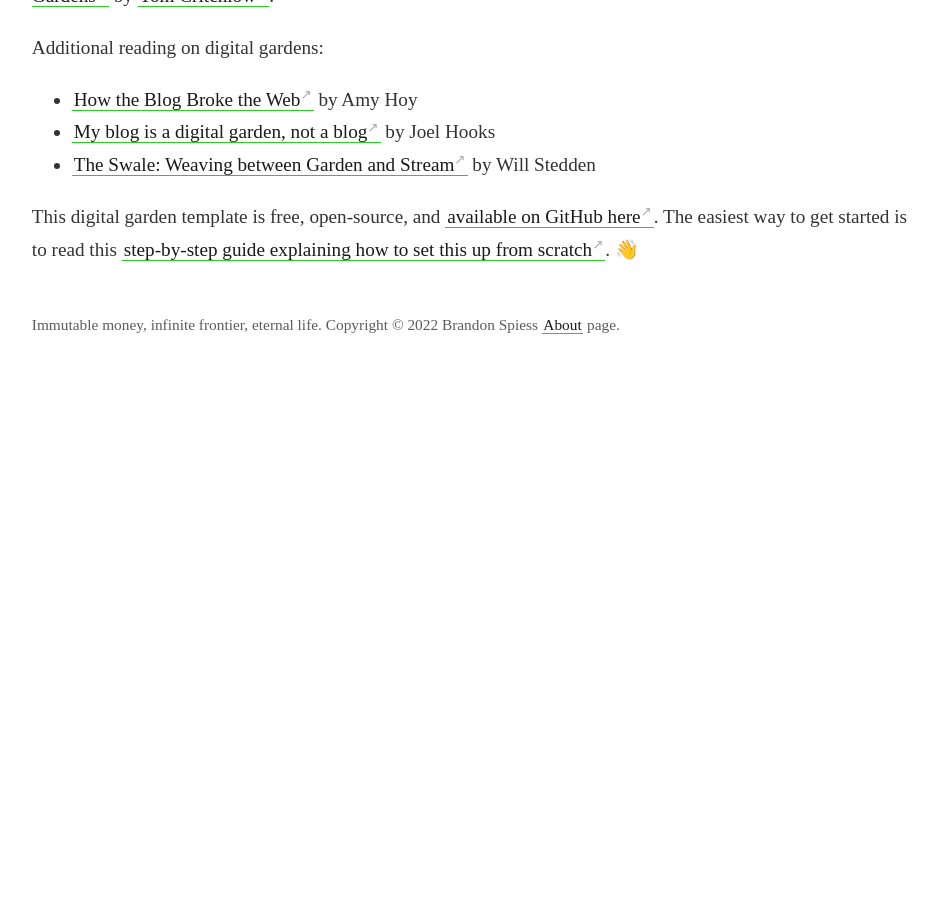
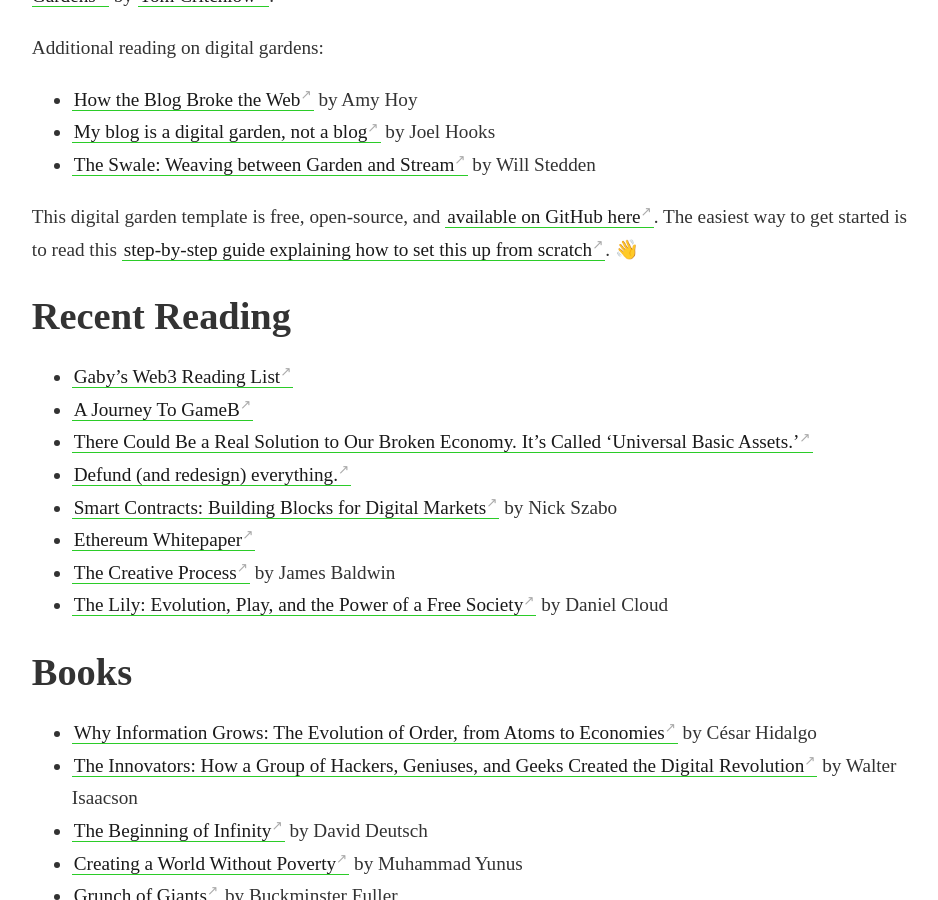
Before and after one commit to astravant/digitalgarden, a Jekyll site: the page built from _pages/index.md, in a window 1280 px wide and 900 px high, scrolled down 736 px. Shown: the whole window, without its empty margins (45-983 px from the left). Built offline with Jekyll 4.4.1, drawn with Linux system fonts in a browser that asks for light colours; before the commit the page ends 1141 px from its top, so only the background shows below that; some of the changed text lies outside the part shown.

Commit message:
Update index.md

```diff
--- a/_pages/index.md
+++ b/_pages/index.md
@@ -21,6 +21,30 @@ Additional reading on digital gardens:
 
 This digital garden template is free, open-source, and [available on GitHub here](https://github.com/maximevaillancourt/digital-garden-jekyll-template). The easiest way to get started is to read this [step-by-step guide explaining how to set this up from scratch](https://maximevaillancourt.com/blog/setting-up-your-own-digital-garden-with-jekyll). 👋
 
+# Recent Reading
+- [Gaby's Web3 Reading List](https://www.notion.so/f7050e62461143d49345e7b46eb5576b)
+- [A Journey To GameB](https://medium.com/@memetic007/a-journey-to-gameb-4fb13772bcf3)
+- [There Could Be a Real Solution to Our Broken Economy. It’s Called ‘Universal Basic Assets.’](https://medium.com/institute-for-the-future/universal-basic-assets-abb08ca2f0fc)
+- [Defund (and redesign) everything.](https://medium.com/deep-code/defund-and-redesign-everything-d1b9d674a45d)
+- [Smart Contracts: Building Blocks for Digital Markets](https://www.fon.hum.uva.nl/rob/Courses/InformationInSpeech/CDROM/Literature/LOTwinterschool2006/szabo.best.vwh.net/smart_contracts_2.html) by Nick Szabo
+- [Ethereum Whitepaper](https://ethereum.org/en/whitepaper/)
+- [The Creative Process](https://openspaceofdemocracy.files.wordpress.com/2017/01/baldwin-creative-process.pdf) by James Baldwin
+- [The Lily: Evolution, Play, and the Power of a Free Society](https://books.google.com/books/about/The_Lily.html?id=tF4rocKg4egC) by Daniel Cloud
+
+# Books
+
+- [Why Information Grows: The Evolution of Order, from Atoms to Economies](https://www.amazon.com/Why-Information-Grows-Evolution-Economies/dp/0465096840/ref=tmm_pap_swatch_0?_encoding=UTF8&qid=&sr=) by César Hidalgo
+- [The Innovators: How a Group of Hackers, Geniuses, and Geeks Created the Digital Revolution](https://www.amazon.com/Innovators-Hackers-Geniuses-Created-Revolution/dp/1476708703/ref=sr_1_1?crid=2IDMYTLNEJ71D&dchild=1&keywords=the+innovators+walter+isaacson&qid=1615951892&s=books&sprefix=the+innov%2Cstripbooks%2C249&sr=1-1) by Walter Isaacson
+- [The Beginning of Infinity](https://www.amazon.com/Beginning-Infinity-Explanations-Transform-World/dp/0143121359/ref=sr_1_1?crid=28IVIRI77PSAG&dchild=1&keywords=the+beginning+of+infinity&qid=1606881119&sprefix=the+begi%2Caps%2C224&sr=8-1) by David Deutsch
+- [Creating a World Without Poverty](https://www.amazon.com/Creating-World-Without-Poverty-Capitalism/dp/1586486675/ref=sr_1_1?crid=1YJBEULRHNQH1&dchild=1&keywords=creating+a+world+without+poverty&qid=1606881162&sprefix=creating+a+world+wi%2Caps%2C211&sr=8-1) by Muhammad Yunus
+- [Grunch of Giants](https://www.amazon.com/Grunch-Giants-R-Buckminster-Fuller/dp/1607027593/ref=sr_1_2?crid=2EZGQMDGZDSA9&dchild=1&keywords=grunch+of+giants&qid=1606881227&sprefix=grunch+of+%2Caps%2C207&sr=8-2) by Buckminster Fuller
+- [Post-Capitalist Society](https://www.amazon.com/dp/0887306616/?coliid=I11AJGWTYLVSTX&colid=88FV17LRWLPN&psc=1&ref_=gv_ov_lig_pi_dp) by Peter Drucker
+- [The Innovator's Dilemma](https://www.amazon.com/dp/1633691780/?coliid=I2ESW4H277AMOG&colid=88FV17LRWLPN&psc=1&ref_=gv_ov_lig_pi_dp) by Clayton M Christensen
+- [The End of Power](https://www.amazon.com/End-Power-Boardrooms-Battlefields-Churches/dp/0465065694/ref=sr_1_1?dchild=1&keywords=the+end+of+power&qid=1609530007&sr=8-1) by Moisés Naím
+- [Life After Google](https://www.amazon.com/Life-After-Google-Blockchain-Economy/dp/1621575764/ref=sr_1_1?crid=2ED89QCOK825T&dchild=1&keywords=life+after+google&qid=1609530109&sprefix=life+after+google%2Caps%2C220&sr=8-1) by George Gilder
+- [The Information: A History, A Theory, A Flood](https://www.amazon.com/Information-History-Theory-Flood/dp/1400096235) by James Gleick
+- [Nonzero: The Logic of Human Destiny](https://www.amazon.com/dp/0679758941/?coliid=I3VPCTJCAIQ8VX&colid=88FV17LRWLPN&psc=1&ref_=gv_ov_lig_pi_dp) by Robert Wright
+
 <style>
   .wrapper {
     max-width: 46em;
```
